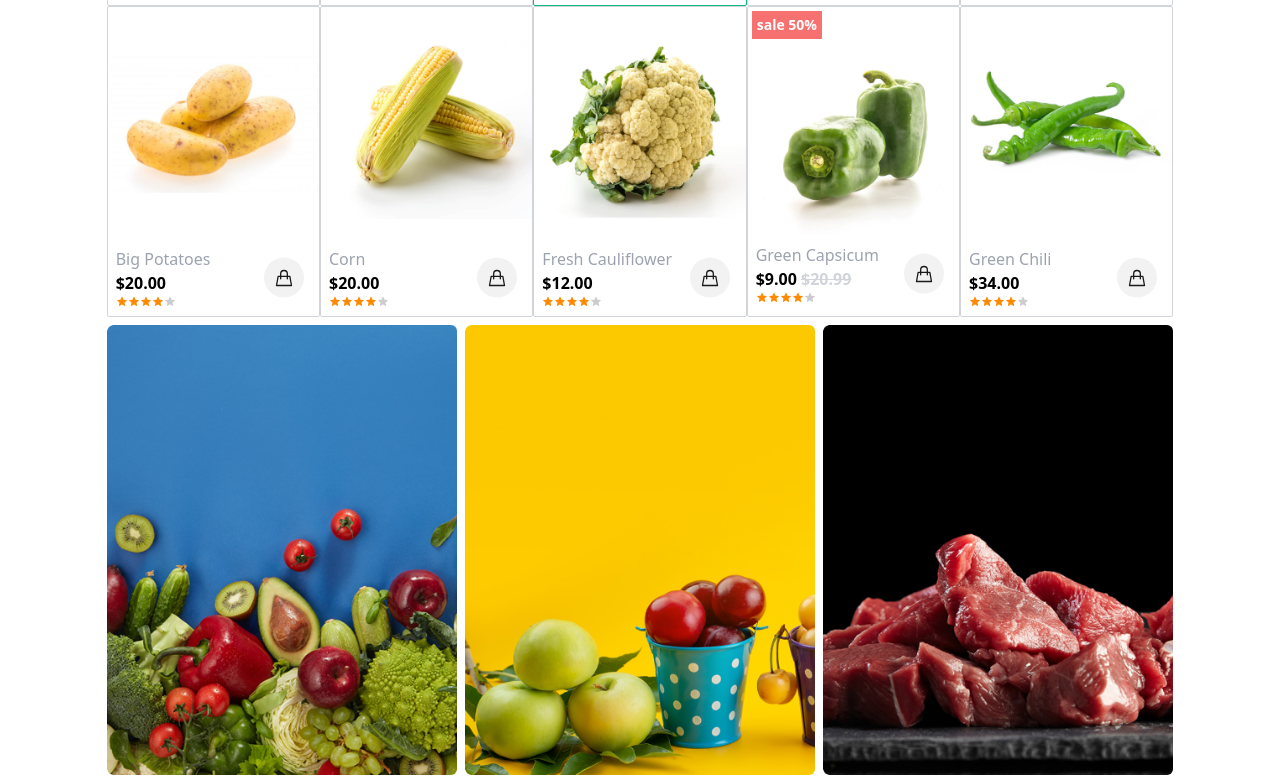
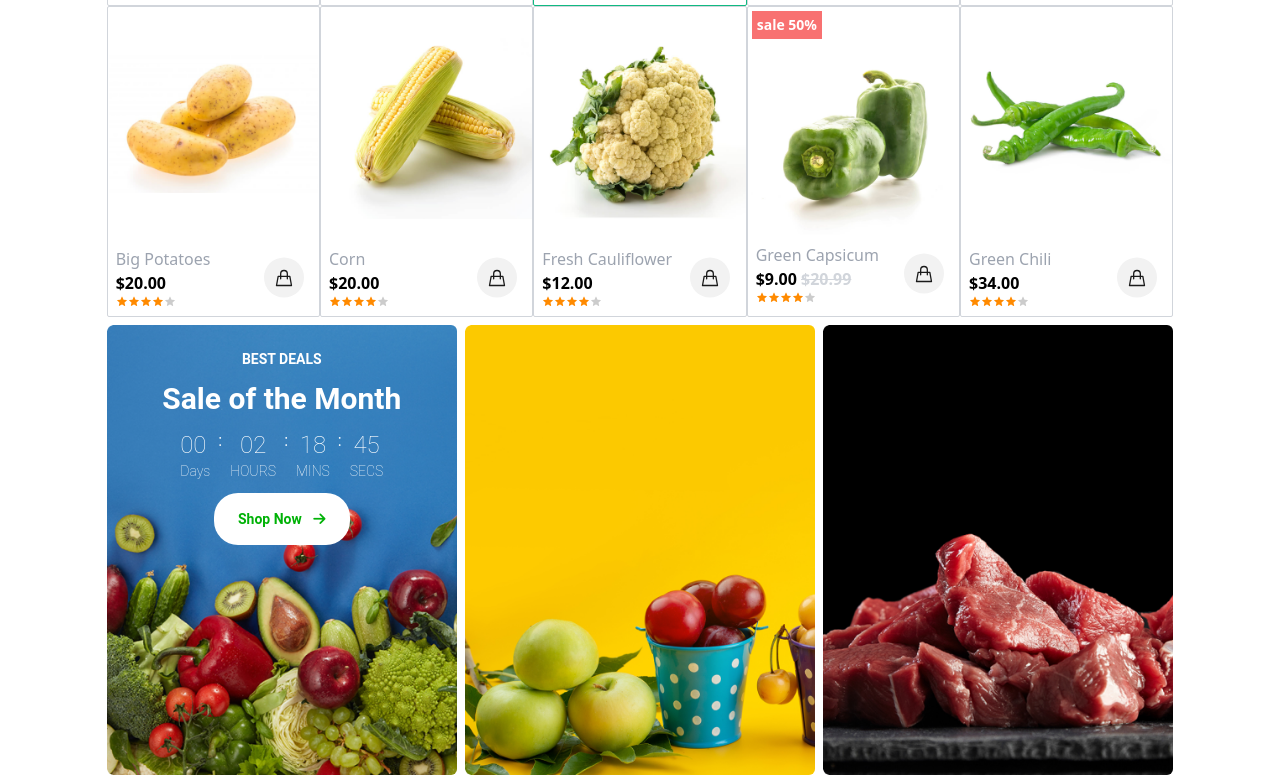
Before and after one commit to chloe-ui218/TTA_Ecobazar, a plain HTML site: page index.html in a window 1280 px wide. Shown: the part 1545-2328 px from the top of the page. Drawn offline with nearby package versions, Linux system fonts and the light colour scheme.

Commit message:
chore: first type of card completed

```diff
--- a/index.html
+++ b/index.html
@@ -575,7 +575,38 @@
             </div>
 
             <div class="types-container lg:w-12/12 w-12/12 flex lg:flex-row flex-col gap-2">
-                <div class="type-1 bg-cover lg:w-4/12 h-100 rounded-md"></div>
+                <div class="type-1 bg-cover lg:w-4/12 h-100 rounded-md  flex flex-col items-center text-white
+                 gap-3 py-6">
+                    <span class="uppercase font-semibold text-sm">Best Deals</span>
+                    <p class="font-bold text-3xl">Sale of the Month</p>
+                    <div class="flex gap-2">
+                        <div class="days">
+                            <p class="font-thin text-2xl">00</p>
+                            <p class="upper case font-thin text-sm">Days</p>
+                        </div>
+                        <span>:</span>
+                        <div class="hours text-center">
+                            <p class="font-thin text-2xl">02</p>
+                            <p class="uppercase font-thin text-sm">Hours</p>
+                        </div>
+                        <span>:</span>
+                        <div class="minutes text-center">
+                            <p class="font-thin text-2xl">18</p>
+                            <p class="uppercase font-thin text-sm">Mins</p>
+                        </div>
+                        <span>:</span>
+                        <div class="seconds text-center">
+                            <p class="font-thin text-2xl">45</p>
+                            <p class="uppercase font-thin text-sm">Secs</p>
+                        </div>
+                    </div>
+                    <a href="#" class="text-main bg-white text-sm font-semibold px-6 py-4 rounded-3xl">
+                        <p>
+                            <span class="pr-2">Shop Now</span>
+                            <i class="fa-solid  fa-arrow-right"></i>
+                        </p>
+                    </a>
+                </div>
                 <div class="type-2 bg-cover lg:w-4/12 h-100 rounded-md"></div>
                 <div class="type-3 bg-cover lg:w-4/12 h-100 rounded-md"></div>
             </div>
--- a/style.css
+++ b/style.css
@@ -40,6 +40,7 @@
 }
 .h-100{
     height: 450px;
+    font-family: 'Roboto', sans-serif;
 }
 @media screen and (max-width: 768px){
     .w-15{
```
